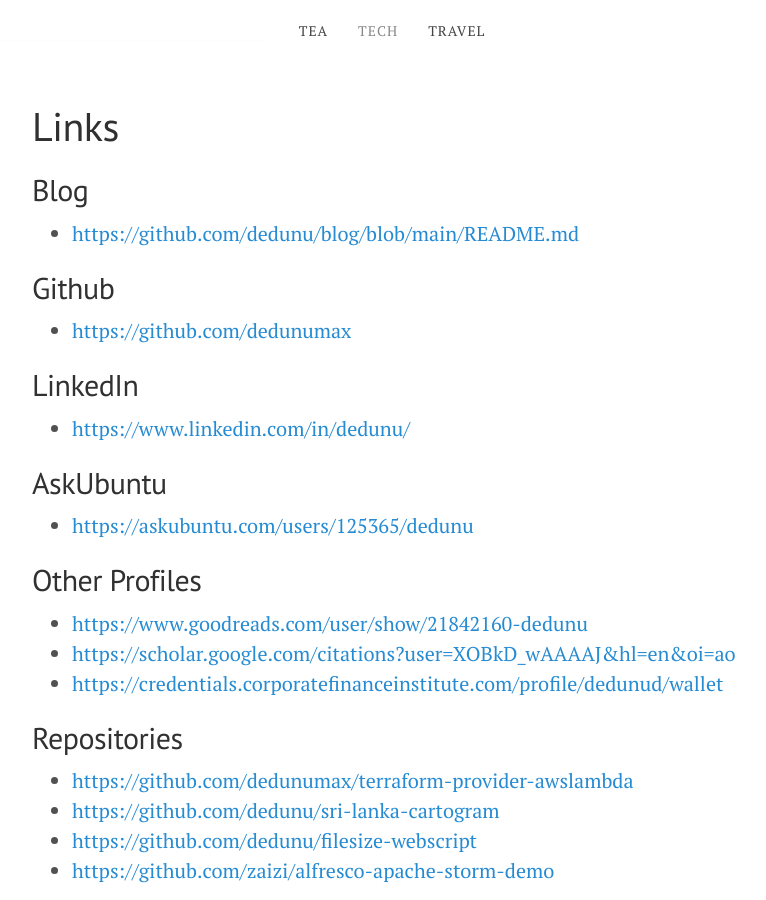
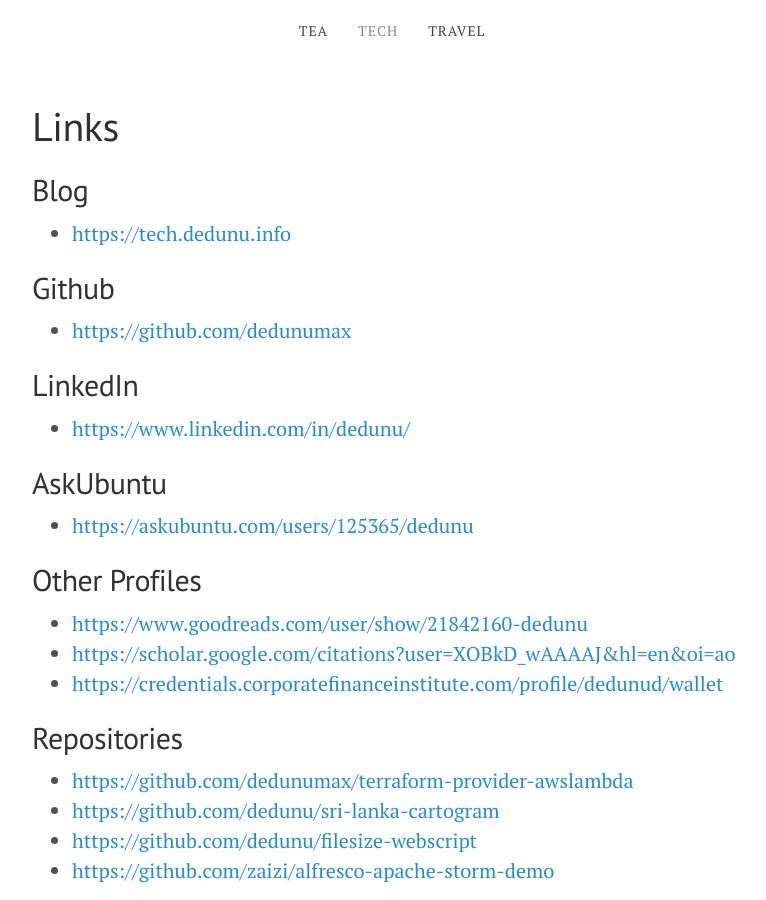
Before and after one commit to dedunu/tech, a Jekyll site: the page built from links.md, in a window 1280 px wide and 900 px high. Shown: the whole window, without its empty margins (248-1014 px from the left). Built offline with Jekyll 4.4.1, drawn with Linux system fonts in a browser that asks for light colours; some of the changed text lies outside the part shown.

Commit message:
Update links.md
Signed-off-by: Dedunu Dhananjaya <hello@dedunu.info>

```diff
--- a/links.md
+++ b/links.md
@@ -5,7 +5,7 @@
 
 ## Blog
 
-- <https://github.com/dedunu/blog/blob/main/README.md>
+- <https://tech.dedunu.info>
 
 ## Github
 
@@ -83,7 +83,6 @@
 
 - <https://dedunu.click>
 - <https://tea.dedunu.info>
-- <https://tech.dedunu.info>
 - <https://travel.dedunu.info>
 - <https://dzone.com/articles/apache-hadoop-how-mapreduce-can-essentiate-the-dat>
 - <https://community.openhab.org/t/solved-default-sudoers-openhab/50714/5>
```
